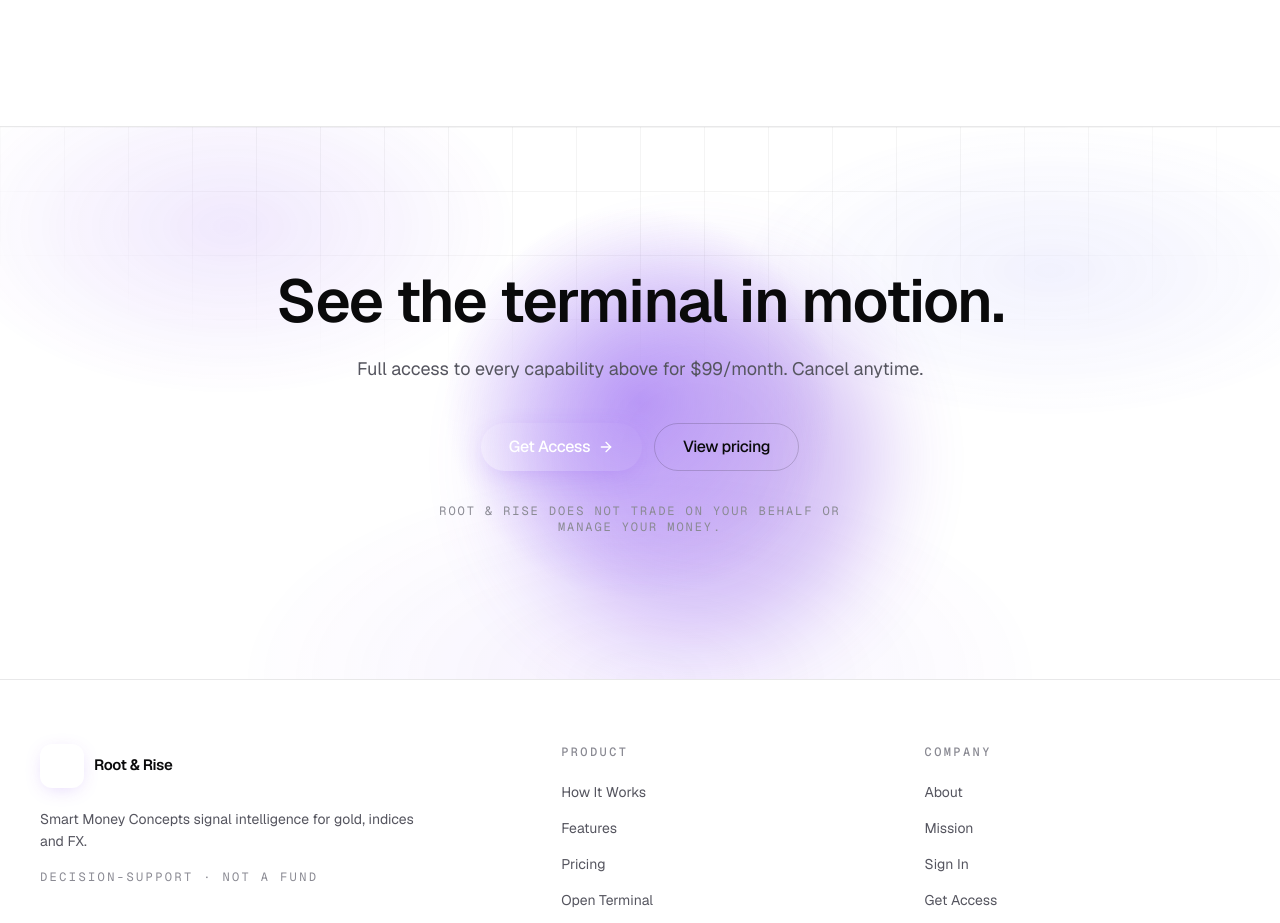
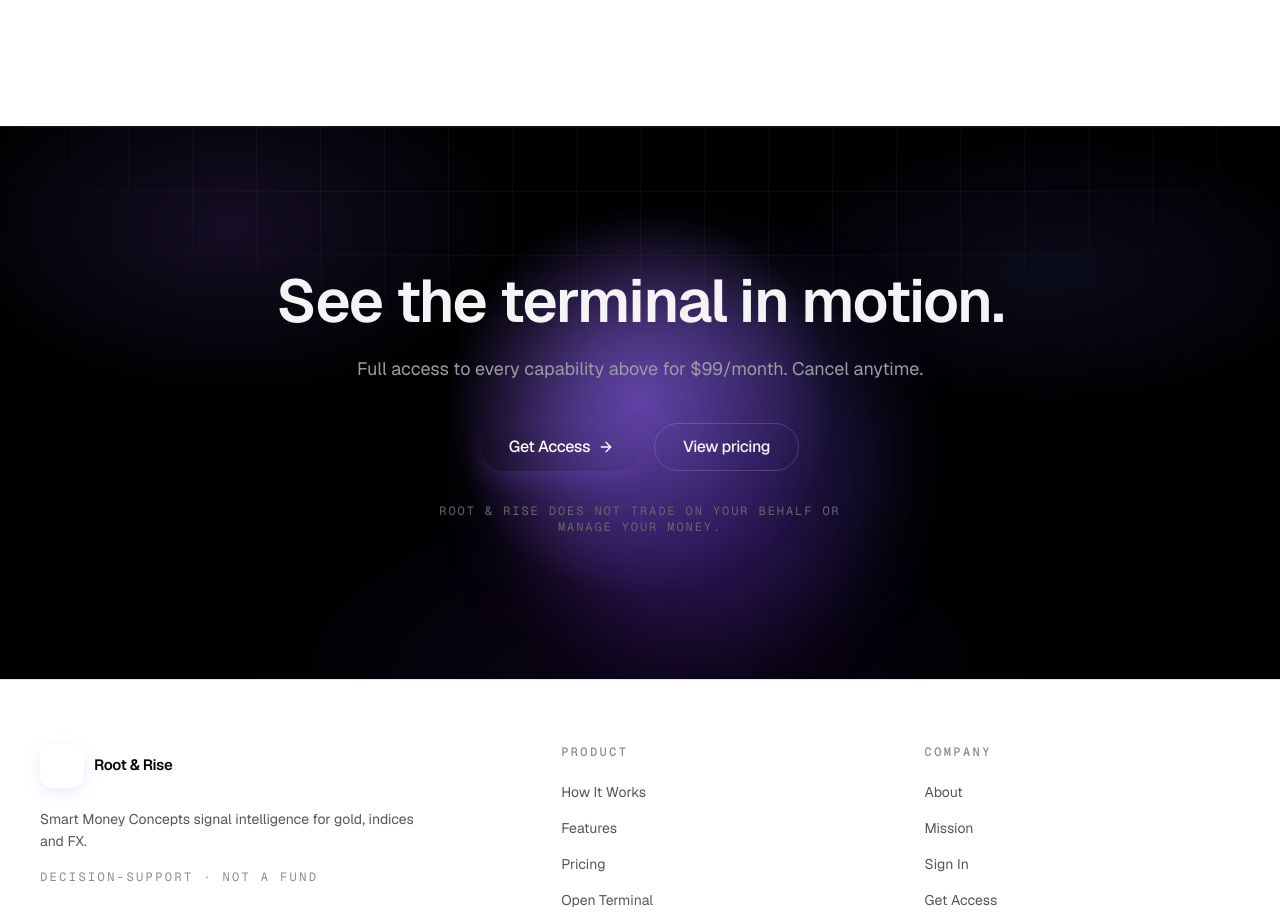
Before and after one commit to TaylorURL/rootriseholdings-com, a React (Vite) app: page /features in a window 1280 px wide. Shown: the part 5566-6489 px from the top of the page. Built offline with nearby package versions, Linux system fonts and the light colour scheme.

Commit message:
sunday: Edit src/pages/marketing/FeaturesPage.jsx

```diff
--- a/src/pages/marketing/FeaturesPage.jsx
+++ b/src/pages/marketing/FeaturesPage.jsx
@@ -127,6 +127,7 @@ export default function FeaturesPage() {
       </Section>
 
       <ClosingCta
+        tone="dark"
         title="See the terminal in motion."
         subtitle="Full access to every capability above for $99/month. Cancel anytime."
       />
```
